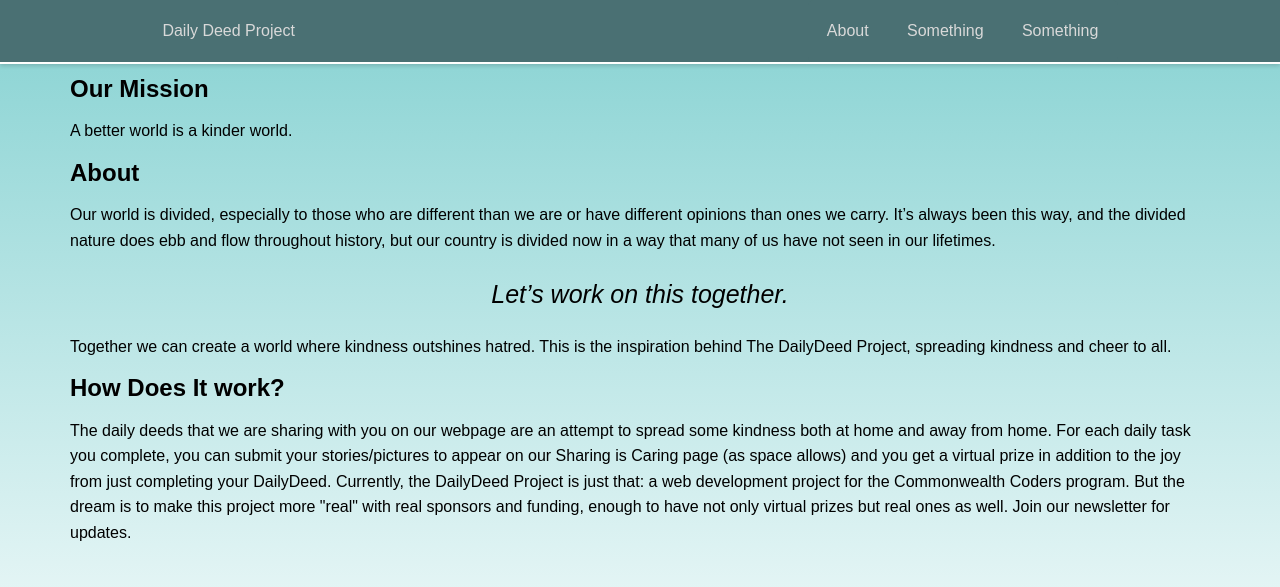
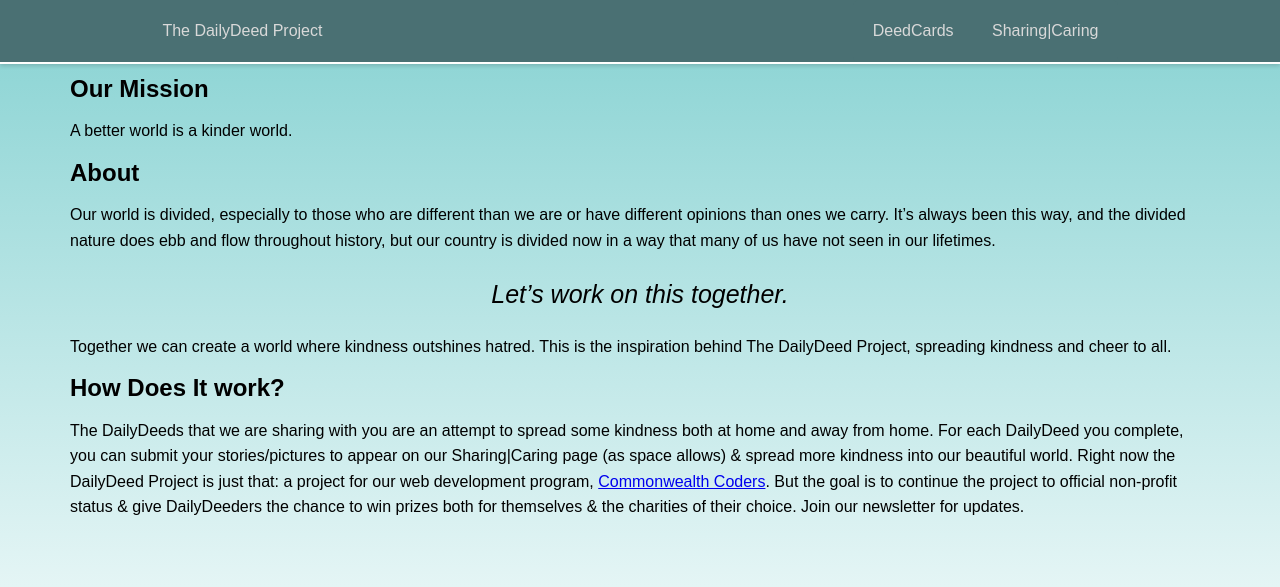
Before and after one commit to DaveAndrewz/Team_5_Capstone, a plain HTML site: page about.html in a window 1280 px wide. Shown: the top 587 px of the page. Drawn offline with Linux system fonts and the light colour scheme.

Commit message:
Add NavBar links. Standardize DailyDeed Project branding across all html pages. Add meta description and author tags. Add Commonwealth Coders link

```diff
--- a/about.html
+++ b/about.html
@@ -4,17 +4,19 @@
     <meta charset="UTF-8">
     <meta http-equiv="X-UA-Compatible" content="IE=edge">
     <meta name="viewport" content="width=device-width, initial-scale=1.0">
+    <meta name="description" content="The DailyDeed (Daily Deed) Project's mission is to help make a brighter world, a kinder world by completing random daily deeds of kindness. The web developers behind this project are Dave Andrew, Deborah DC Bastien, & JJ Bryant." />
+    <meta name="author" content="D. Andrew, D. Bastien, J. Bryant" />
     <link rel="stylesheet" href="styles/about.css">
     <link rel="stylesheet" href="styles/colors.css">
     <link rel="stylesheet" href="styles/navbar.css">
-    <title>About</title>
+    <title>About The DailyDeed Project</title>
 </head>
 <body>
   <header id="navbar">
     <nav class="navbar-container container">
       <a href="index.html" class="home-link">
         <div class="navbar-logo"></div>
-        Daily Deed Project
+        The DailyDeed Project
       </a>
       <button type="button" id="navbar-toggle" aria-controls="navbar-menu" aria-label="Toggle menu" aria-expanded="false">
         <span class="icon-bar"></span>
@@ -23,9 +25,8 @@
       </button>
       <div id="navbar-menu" aria-labelledby="navbar-toggle">
         <ul class="navbar-links">
-          <li class="navbar-item"><a class="navbar-link" href="about.html">About</a></li>
-          <li class="navbar-item"><a class="navbar-link" href="#">Something</a></li>
-          <li class="navbar-item"><a class="navbar-link" href="#">Something</a></li>
+          <li class="navbar-item"><a class="navbar-link" href="deedCard.html">DeedCards</a></li>
+          <li class="navbar-item"><a class="navbar-link" href="sharing.html">Sharing|Caring</a></li>
         </ul>
       </div>
     </nav>
@@ -44,7 +45,7 @@
         <h2>
         How Does It work? </h2>
         <p>
-        The daily deeds that we are sharing with you on our webpage are an attempt to spread some kindness both at home and away from home. For each daily task you complete, you can submit your stories/pictures to appear on our Sharing is Caring page (as space allows) and you get a virtual prize in addition to the joy from just completing your DailyDeed. Currently, the DailyDeed Project is just that: a web development project for the Commonwealth Coders program. But the dream is to make this project more "real" with real sponsors and funding, enough to have not only virtual prizes but real ones as well. Join our newsletter for updates.</p>
+        The DailyDeeds that we are sharing with you are an attempt to spread some kindness both at home and away from home. For each DailyDeed you complete, you can submit your stories/pictures to appear on our Sharing|Caring page (as space allows) & spread more kindness into our beautiful world. Right now the DailyDeed Project is just that: a project for our web development program, <span><a href="https://southcentralworkforce.com/index.php/commonwealth-coders/">Commonwealth Coders</a></span>. But the goal is to continue the project to official non-profit status & give DailyDeeders the chance to win prizes both for themselves & the charities of their choice. Join our newsletter for updates.</p>
       </div>
 
       <h2 style="text-align:center">Our Team</h2>
@@ -93,9 +94,11 @@
           </div>
         </div>
       </div>
-      <footer>
-            <p id="copy">Copyright &copy; 2021 <a href="https://www.linkedin.com/in/davidjandrew" target="_blank">Dave Andrew</a>, <a href="https://www.linkedin.com/in/ddcbastien" target="_blank">DC Bastien</a>, & <a href="https://www.linkedin.com/in/jessicajjbryant" target="_blank">JJ Bryant</a></p>
+      <div>
+        <footer>
+            <p id="copy">Copyright &copy; 2021 <a href="https://www.linkedin.com/in/davidjandrew" target="_blank">Dave Andrew</a>, <a href="https://www.linkedin.com/in/ddcbastien" target="_blank">DC Bastien</a>, and <a href="https://www.linkedin.com/in/jessicajjbryant" target="_blank">JJ Bryant</a></p>
         </footer>
+    </div>
 </body>
 <script src="Scripts/app.js"></script>
 <script src="Scripts/navbar.js"></script>
```
